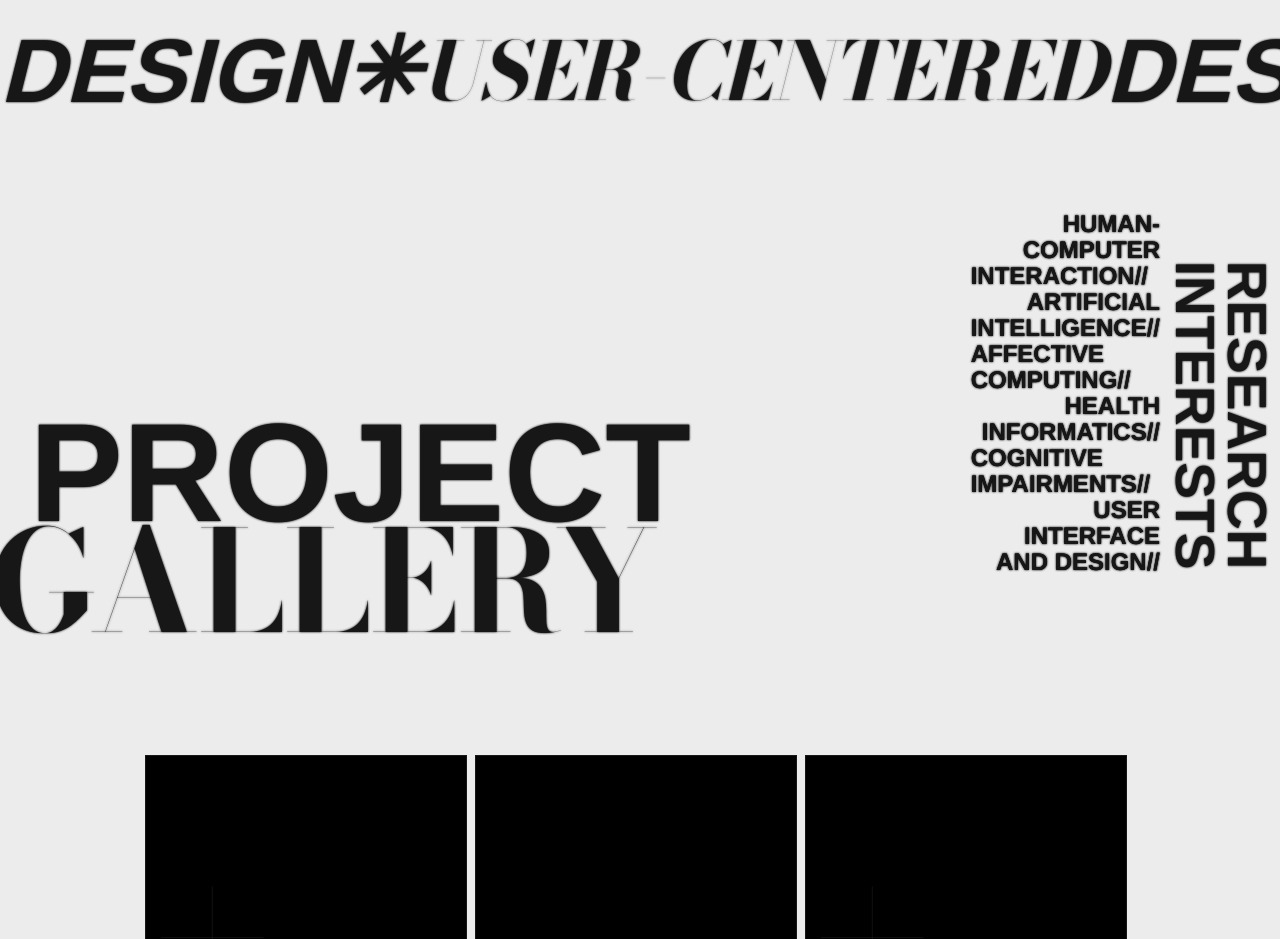
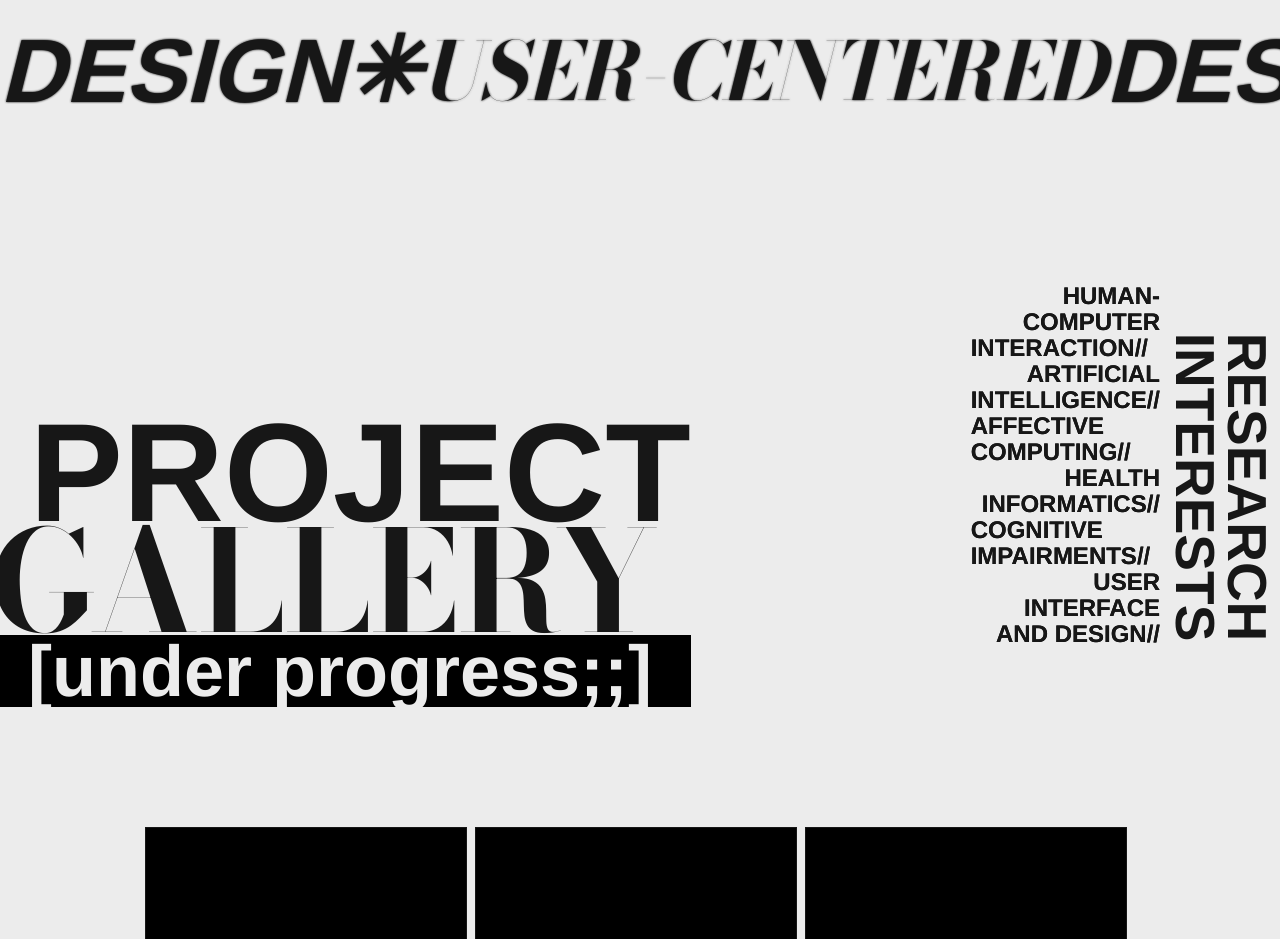
Before and after one commit to brigittewylee/portfolio-2025, a Next.js app: page / in a window 1280 px wide. Shown: the part 2100-3039 px from the top of the page. Built offline with nearby package versions, Linux system fonts and the light colour scheme; a web font is replaced by a local one.

Commit message:
adds wip

```diff
--- a/src/app/components/work.tsx
+++ b/src/app/components/work.tsx
@@ -17,10 +17,11 @@ export default function Work() {
         <span className="inline text-[90px] font-[family-name:var(--font-arimo)]"> DESIGN&#x2733;</span>
       </div>
 
-    	<div className="flex font-[family-name:var(--font-arimo)] not-italic justify-end items-end drop-shadow-[0px_0px_0.9px_rgba(0,0,0,1)]">
+    	<div className="flex font-[family-name:var(--font-arimo)] not-italic justify-end items-end">
         <div className="pr-70 text-[140px]/27 text-left fade-up">
           <p className="pt-70 pl-10">PROJECT</p>
           <p className="font-[family-name:var(--font-bodoni-moda)]">GALLERY</p>
+          <p className="text-7xl bg-black text-custom-white text-center">[under progress;;]</p>
         </div>
 
         <div className="absolute pr-18 pb-66 rotate-90 text-[55px]/13 fade-up">
@@ -68,7 +69,7 @@ export default function Work() {
           <div className="relative box-content overflow-visible bg-black border border-outline-black h-[450px] w-[320px] mr-2">
             <span className="absolute font-[family-name:var(--font-bodoni-moda)] top-[-230] left-[-120]"> + </span>
             <span className="absolute font-[family-name:var(--font-bodoni-moda)] bottom-[-250] left-[-120]"> + </span>
-            <p className="absolute text-[20px] text-custom-white bottom-10 left-10">
+            <p className="absolute bottom-10 left-10 text-custom-white text-[20px] cursor-pointer transition-transform duration-[600ms] ease-in-out hover:scale-[1.05] hover:drop-shadow-[0px_0px_2.5px_rgba(236,236,236,1)]">
               PERSONA-BASED <br />
               CHATBOTS AS <br />
               COGNITIVE <br />
@@ -79,7 +80,7 @@ export default function Work() {
           </div>
 
           <div className="relative box-content bg-black border border-outline-black h-[450px] w-[320px] mr-2">
-            <p className="absolute text-[20px] text-custom-white bottom-10 left-10">
+            <p className="absolute bottom-10 left-10 text-custom-white text-[20px] cursor-pointer transition-transform duration-[600ms] ease-in-out hover:scale-[1.05] hover:drop-shadow-[0px_0px_2.5px_rgba(236,236,236,1)]">
               REMOTE <br />
               PHOTOPLETHY-<br />
               SMOGRAPHY <br />
@@ -93,7 +94,7 @@ export default function Work() {
           <div className="relative box-content bg-black border border-outline-black h-[450px] w-[320px] mr-2">
             <span className="absolute font-[family-name:var(--font-bodoni-moda)] top-[-230] right-[-120]"> + </span>
             <span className="absolute font-[family-name:var(--font-bodoni-moda)] bottom-[-230] right-[-120]"> + </span>
-            <p className="absolute text-[20px] text-custom-white bottom-10 left-10">
+            <p className="absolute bottom-10 left-10 text-custom-white text-[20px] cursor-pointer transition-transform duration-[600ms] ease-in-out hover:scale-[1.05] hover:drop-shadow-[0px_0px_2.5px_rgba(236,236,236,1)]">
               TOWARDS A <br />
               PILOT FRAMEWORK <br />
               FOR SYNTHETIC <br />
```
